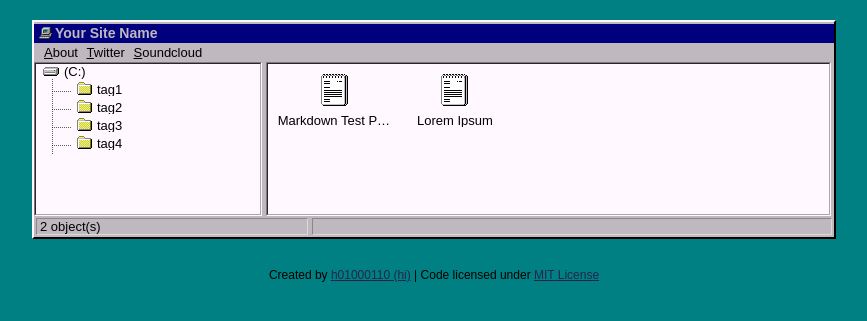
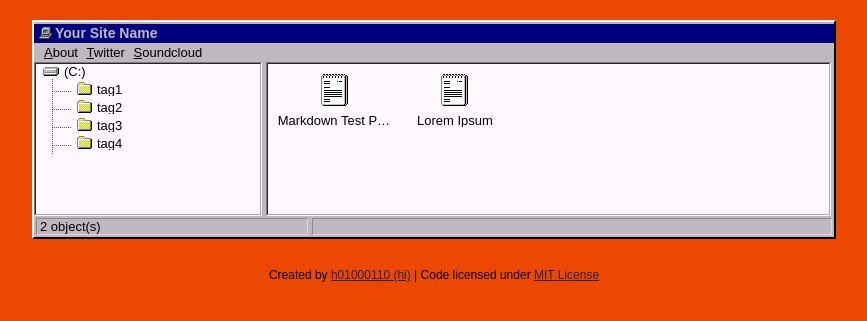
Before and after one commit to kougei073/web2-5, a Jekyll site: the page built from index.html, in a window 1280 px wide. Shown: the top 321 px of the page, without its empty margins (206-1073 px from the left). Built offline with Jekyll 4.4.1, drawn with Linux system fonts in a browser that asks for light colours.

Commit message:
Update _main.scss

```diff
--- a/_sass/_main.scss
+++ b/_sass/_main.scss
@@ -1,5 +1,5 @@
 body {
-	background: #008082;
+	background: #ed4802;
 	font-family: sans-serif, serif, monospace;
 	font-size: 13px;
 }
```
